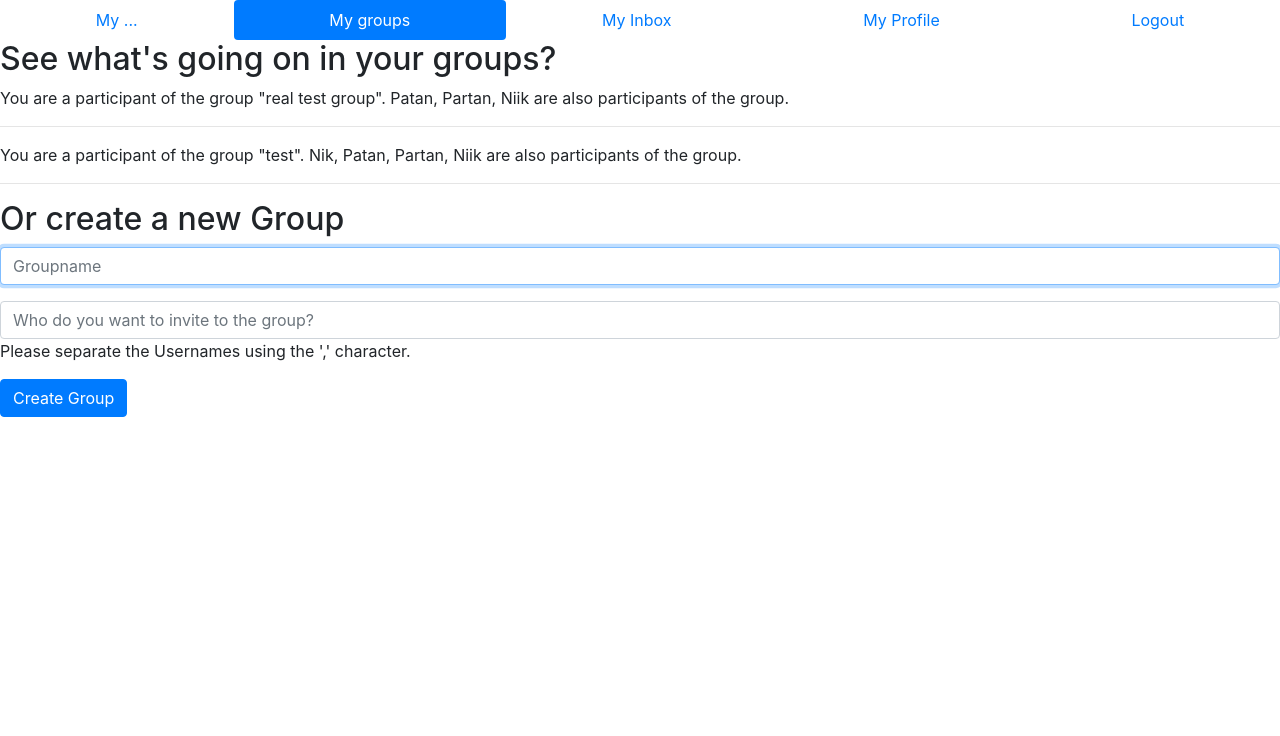
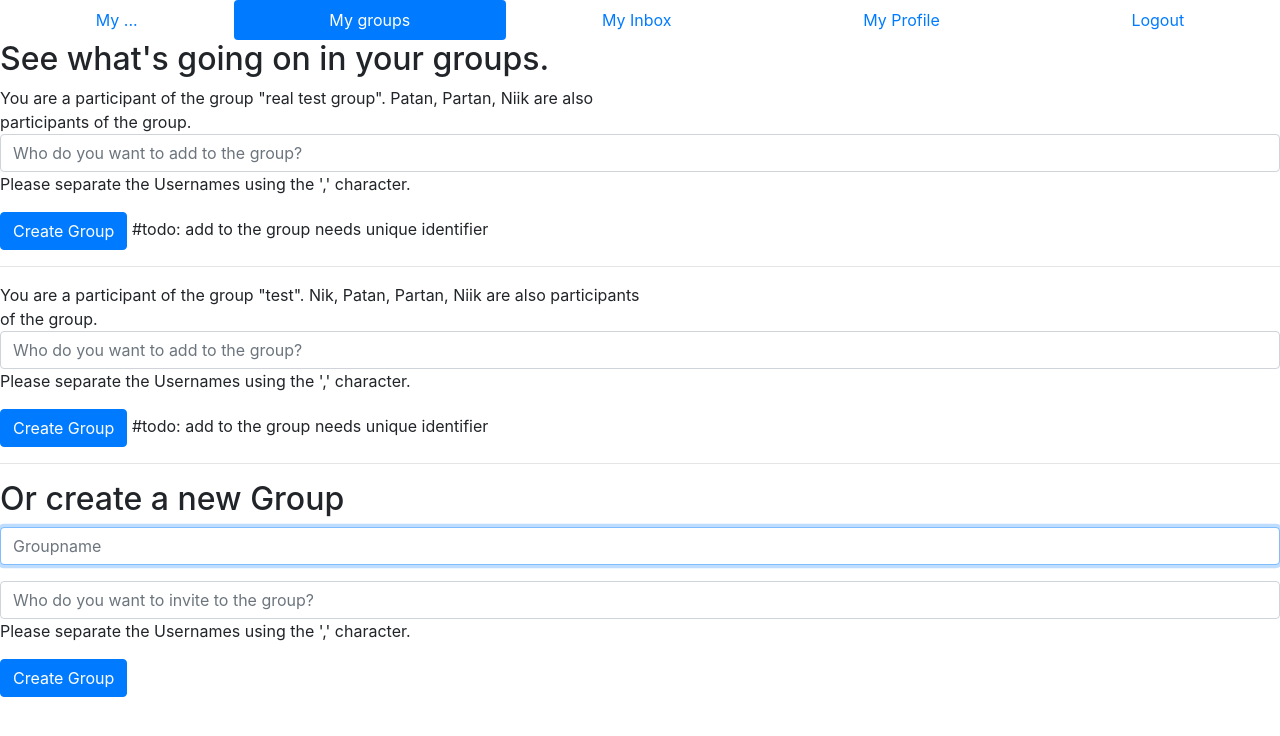
Before and after one commit to abendplays/myFace, a Flask app: page /groups in a window 1280 px wide. Shown: the top 736 px of the page. Run offline with Flask 2, Linux system fonts and the light colour scheme; a user stored in the database is signed in; data comes from the database, SQL or seed files in the repository; some libraries are stand-ins or nearby versions.

Commit message:
Started work on the exsisting groups functionality.

```diff
--- a/templates/groups.html
+++ b/templates/groups.html
@@ -3,6 +3,11 @@
 <head>
     <link rel="stylesheet" href="https://stackpath.bootstrapcdn.com/bootstrap/4.5.0/css/bootstrap.min.css" integrity="sha384-9aIt2nRpC12Uk9gS9baDl411NQApFmC26EwAOH8WgZl5MYYxFfc+NcPb1dKGj7Sk" crossorigin="anonymous">
     <title>My Groups</title>
+    <style>
+        .theGroup {
+            width: 50%;
+        }
+    </style>
 </head>
 <body>
 <nav class="nav nav-pills flex-column flex-sm-row">
@@ -15,12 +20,20 @@
 
 <!--  <a class="flex-sm-fill text-sm-center nav-link disabled" href="#" tabindex="-1" aria-disabled="true">Disabled</a>-->
 </nav>
-    <h2>See what's going on in your groups?</h2>
-        {% for groupName in groupNames %}
+    <h2>See what's going on in your groups.</h2>        {% for groupName in groupNames %}
+<div class="theGroup">
+    You are a participant of the group "{{ groupName[0][0]}}". {{ groupName[1] }} are also participants of the group.
+</div>
+<form action="/groups" method="post" >
+        <div class="form-group">
+            <input class="form-control" name="userNames" placeholder="Who do you want to add to the group?" type="text">
+            Please separate the Usernames using the ',' character.
+        </div>
+        <button class="btn btn-primary" type="submit">Create Group</button>
+    #todo: add to the group needs unique identifier
+</form>
 
-    You are a participant of the group "{{ groupName[0][0]}}". {{ groupName[1] }} are also participants of the group.
-
-<br><hr>
+<hr>
 
     {% endfor %}
     <h2>Or create a new Group</h2>
@@ -33,6 +46,6 @@
             Please separate the Usernames using the ',' character.
         </div>
         <button class="btn btn-primary" type="submit">Create Group</button>
-    </form>
+</form>
 </body>
 </html>
```
